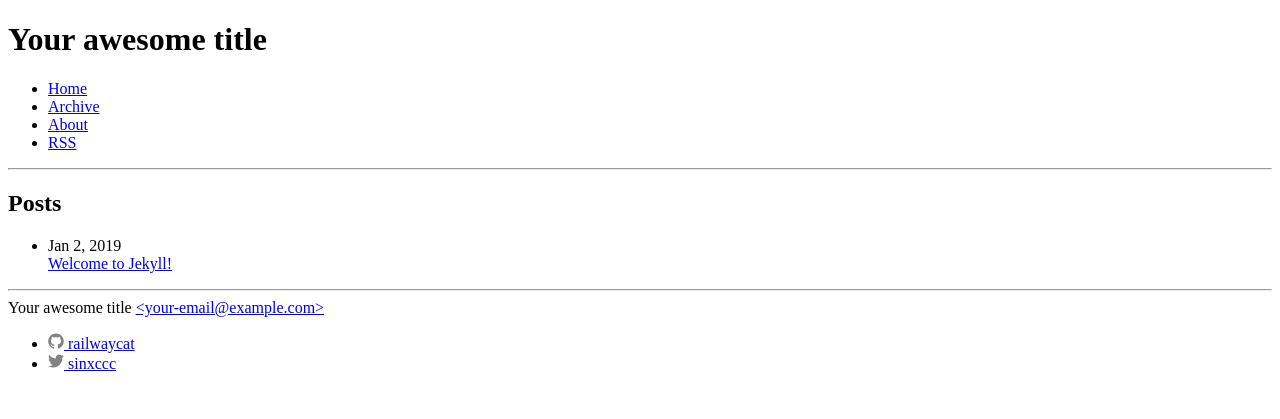
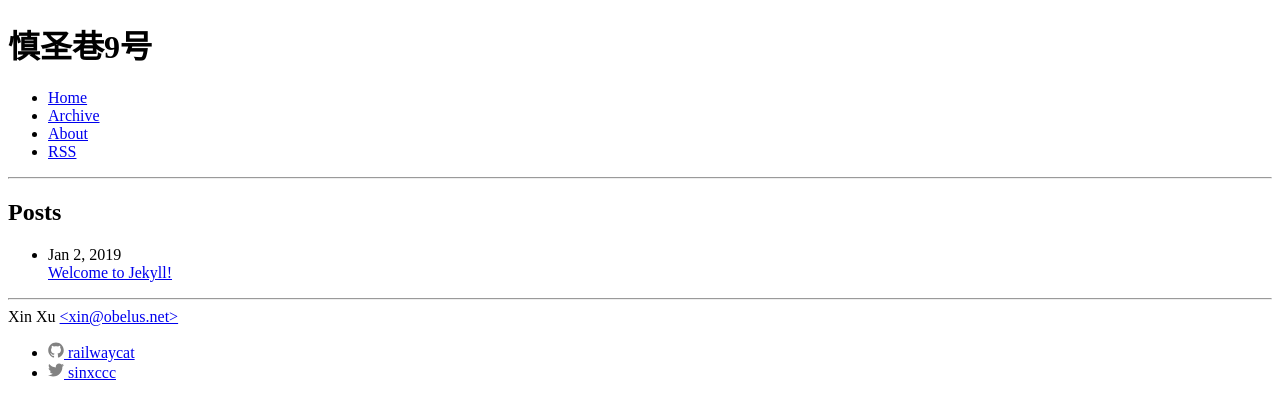
Before and after one commit to railwaycat/blog9, a Jekyll site: the page built from index.html, in a window 1280 px wide. Shown: the top 419 px of the page. Built offline with Jekyll 4.4.1, drawn with Linux system fonts in a browser that asks for light colours.

Commit message:
correct title and auther info

```diff
--- a/_config.yml
+++ b/_config.yml
@@ -13,8 +13,9 @@
 # you will see them accessed via {{ site.title }}, {{ site.email }}, and so on.
 # You can create any custom variable you would like, and they will be accessible
 # in the templates via {{ site.myvariable }}.
-title: Your awesome title
-email: your-email@example.com
+title: 慎圣巷9号
+author: "Xin Xu"
+email: xin@obelus.net
 description: >- # this means to ignore newlines until "baseurl:"
   Write an awesome description for your new site here. You can edit this
   line in _config.yml. It will appear in your document head meta (for
```
